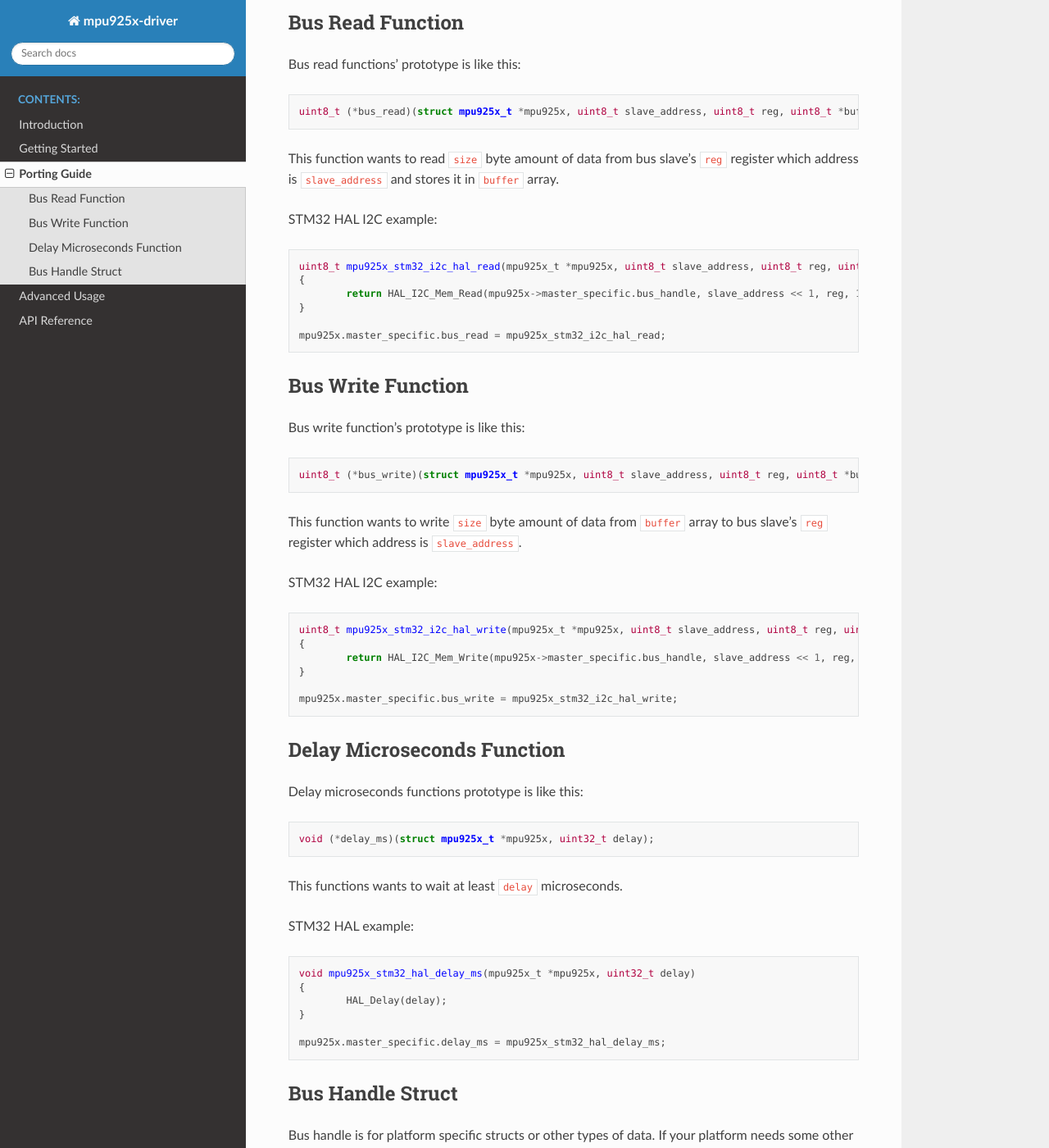
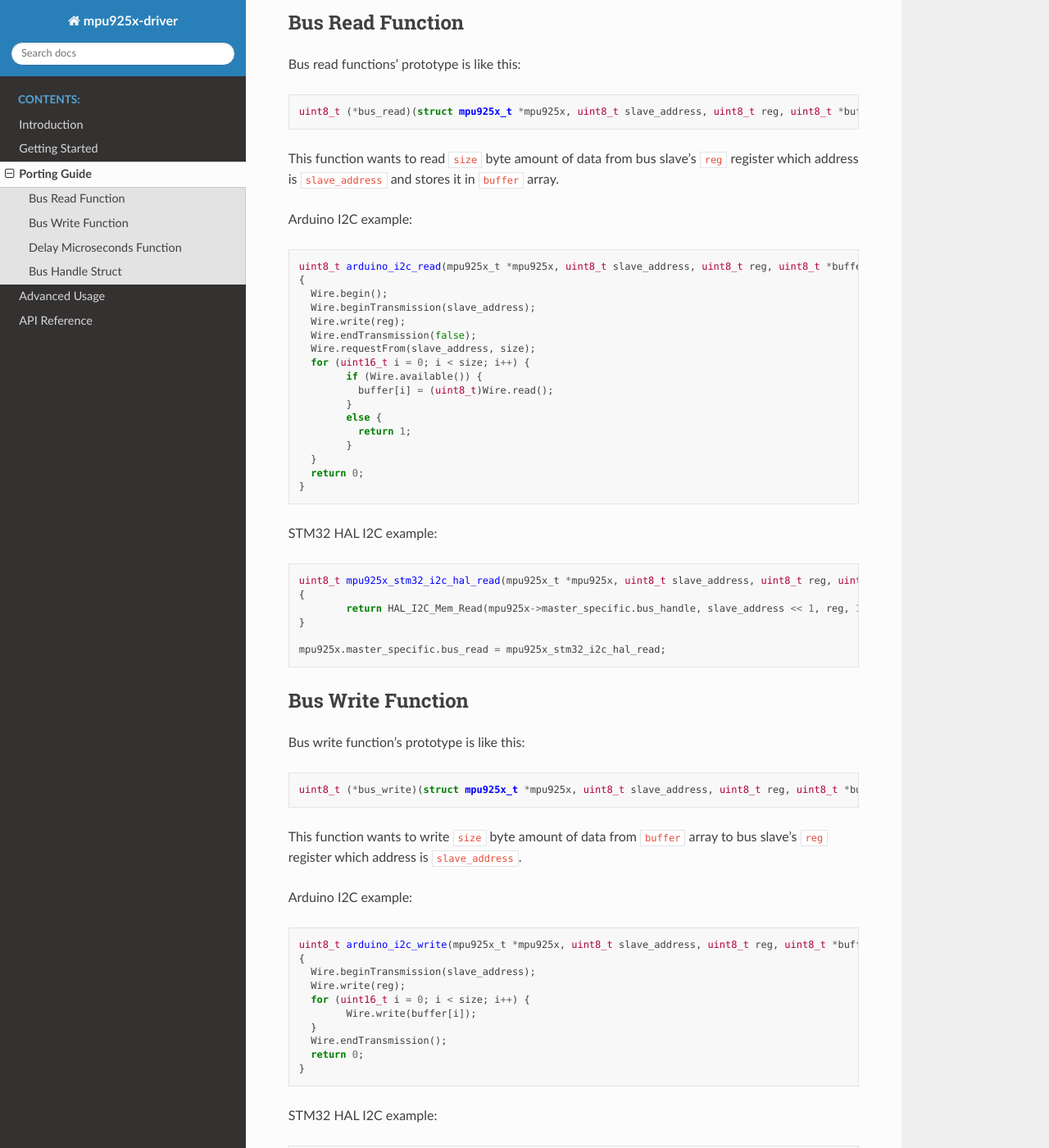
Before and after one commit to ceyhunsen/mpu925x-driver, a Sphinx documentation site: the page built from docs/source/porting-guide/index.rst, in a window 1280 px wide and 1400 px high, scrolled down 462 px. Shown: the whole window at 82% size. Built offline with Sphinx 7.4.7 and the Read the Docs theme 2.0.0, drawn with Linux system fonts in a browser that asks for light colours; some of the changed text lies outside the part shown.

Commit message:
arduino example on porting guide, comment fixes

```diff
--- a/docs/source/porting-guide/index.rst
+++ b/docs/source/porting-guide/index.rst
@@ -25,6 +25,28 @@ Bus read functions' prototype is like this:
 
 This function wants to read ``size`` byte amount of data from bus slave's ``reg`` register which address is ``slave_address`` and stores it in ``buffer`` array.
 
+Arduino I2C example:
+
+.. code-block:: c
+
+	uint8_t arduino_i2c_read(mpu925x_t *mpu925x, uint8_t slave_address, uint8_t reg, uint8_t *buffer, uint8_t size)
+	{
+	  Wire.begin();
+	  Wire.beginTransmission(slave_address);
+	  Wire.write(reg);
+	  Wire.endTransmission(false);
+	  Wire.requestFrom(slave_address, size);
+	  for (uint16_t i = 0; i < size; i++) {
+		if (Wire.available()) {
+		  buffer[i] = (uint8_t)Wire.read();
+		}
+		else {
+		  return 1;
+		}
+	  }
+	  return 0;
+	}
+
 STM32 HAL I2C example:
 
 .. code-block:: c
@@ -47,6 +69,21 @@ Bus write function's prototype is like this:
 
 This function wants to write ``size`` byte amount of data from ``buffer`` array to bus slave's ``reg`` register which address is ``slave_address``.
 
+Arduino I2C example:
+
+.. code-block:: c
+
+	uint8_t arduino_i2c_write(mpu925x_t *mpu925x, uint8_t slave_address, uint8_t reg, uint8_t *buffer, uint8_t size)
+	{
+	  Wire.beginTransmission(slave_address);
+	  Wire.write(reg);
+	  for (uint16_t i = 0; i < size; i++) {
+		Wire.write(buffer[i]);
+	  }
+	  Wire.endTransmission();
+	  return 0;
+	}
+
 STM32 HAL I2C example:
 
 .. code-block:: c
@@ -68,6 +105,15 @@ Delay microseconds functions prototype is like this:
 	void (*delay_ms)(struct mpu925x_t *mpu925x, uint32_t delay);
 
 This functions wants to wait at least ``delay`` microseconds.
+
+Arduino I2C example:
+
+.. code-block:: c
+
+	void arduino_delay_ms(mpu925x_t *mpu925x, uint32_t dly)
+	{
+	  delay(dly);
+	}
 
 STM32 HAL example:
 
```
Also changed, not shown: 2 other files.
